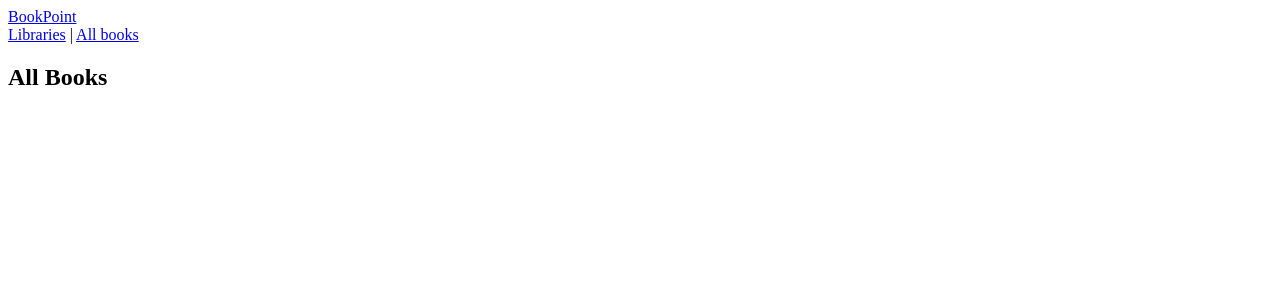
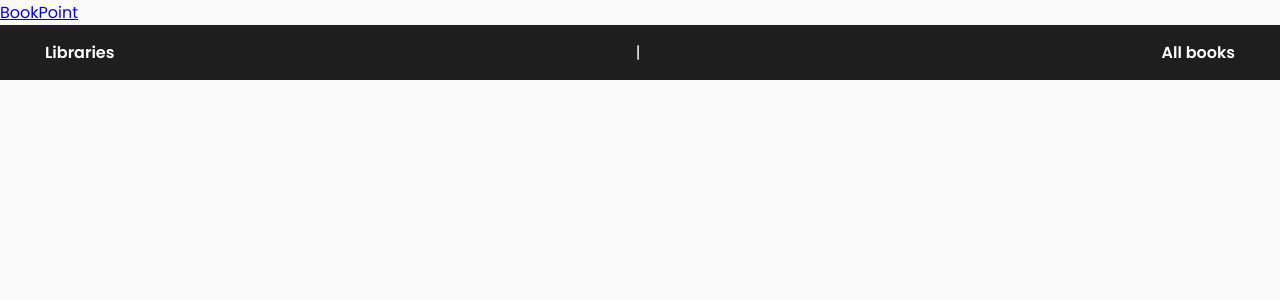
Before and after one commit to AmandaYang679/Library, a Django app: page /all_books/ in a window 1280 px wide. Shown: the top 300 px of the page. Run offline with Django 5.2, Linux system fonts and the light colour scheme; data that the repository does not hold is empty.

Commit message:
стили (chatGPT)

```diff
--- a/core/library/templates/index.html
+++ b/core/library/templates/index.html
@@ -1,8 +1,11 @@
+{% load static %}
 <!DOCTYPE html>
 <html lang="en">
 <head>
     <meta charset="UTF-8">
     <meta name="viewport" content="width=device-width, initial-scale=1.0">
+    <link href="https://fonts.googleapis.com/css2?family=Poppins:wght@300;400;600&display=swap" rel="stylesheet">
+    <link rel="stylesheet" href="{% static 'css/style.css' %}">
     <title>{% block title %}{% endblock title %}</title>
 </head>
 <body>
--- a/core/library/templates/library/all_books_list.html
+++ b/core/library/templates/library/all_books_list.html
@@ -5,14 +5,13 @@
 {% endblock title %}
 
 {% block content %}
-    <section>
-        <h1>All Books</h1>
-        {% for book in books %}
-            <h2>
-                <a href="{% url 'library:book_detail' slug=book.slug %}"> {{ book.name }}</a>
-            </h2>
-            <p>{{ book.name }} | {{ book.author }}</p>
-            <p>{{ book.description }}</p>
-        {% endfor %}
-    </section>
+    {% for book in bookss %}
+        <div class="book-card">
+            <a href="{% url 'library:book_detail' slug=book.slug %}">
+                <img src="{{ book.image.url }}" alt="{{ book.name }}">
+                <h2>{{ book.name }}</h2>
+                <p>{{ book.author }}</p>
+            </a>
+        </div>
+    {% endfor %}
 {% endblock content %}
--- /dev/null
+++ b/core/static/css/style.css
@@ -0,0 +1,87 @@
+body {
+    font-family: 'Poppins', sans-serif;
+    background-color: #f9f9f9;
+    margin: 0;
+    padding: 0;
+}
+
+
+header, nav {
+    background-color: #1e1e1e;
+    color: white;
+    padding: 15px 30px;
+    display: flex;
+    justify-content: space-between;
+    align-items: center;
+}
+
+nav a {
+    color: white;
+    text-decoration: none;
+    margin: 0 15px;
+    font-weight: bold;
+    transition: color 0.2s;
+}
+
+nav a:hover {
+    color: #ffa500;
+}
+
+main {
+    padding: 30px;
+}
+.book-card {
+    background-color: white;
+    border-radius: 8px;
+    box-shadow: 0 2px 8px rgba(0, 0, 0, 0.1);
+    padding: 15px;
+    margin: 20px 10px;
+    width: 220px;
+    display: inline-block;
+    vertical-align: top;
+    text-align: center;
+    transition: transform 0.2s;
+}
+
+.book-card:hover {
+    transform: translateY(-5px);
+}
+
+.book-card img {
+    width: 100%;
+    height: 300px;
+    object-fit: cover;
+    border-radius: 5px;
+}
+
+.book-card h2 {
+    font-size: 18px;
+    margin: 10px 0 5px;
+    color: #333;
+}
+
+.book-card p {
+    margin: 0;
+    font-size: 14px;
+    color: #666;
+}
+.library-list {
+    display: flex;
+    flex-wrap: wrap;
+    gap: 20px;
+    padding: 20px 0;
+}
+
+.library-item {
+    background-color: #fff;
+    padding: 15px 25px;
+    border-radius: 8px;
+    box-shadow: 0 2px 6px rgba(0,0,0,0.1);
+    text-align: center;
+    font-weight: bold;
+    transition: background-color 0.3s;
+}
+
+.library-item:hover {
+    background-color: #f0f0f0;
+}
```
Also changed, not shown: core/core/settings.py (+6 -1 lines), core/library/templates/library/books_in_library.html (+7 -3 lines), core/library/templates/library/homepage.html (+7 -1 lines), core/library/templates/library/library_list.html (+9 -7 lines).
